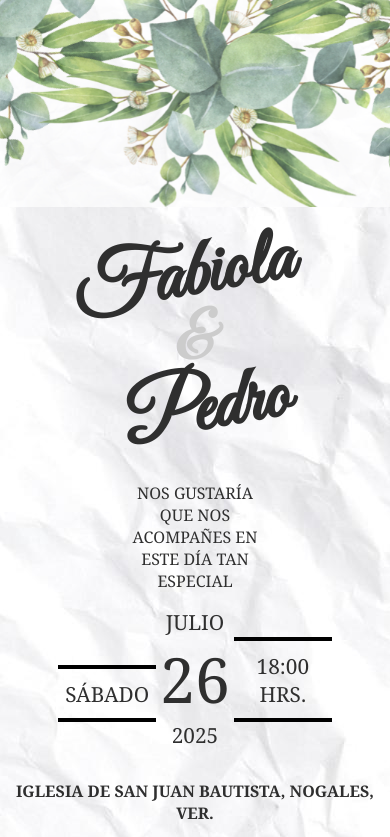
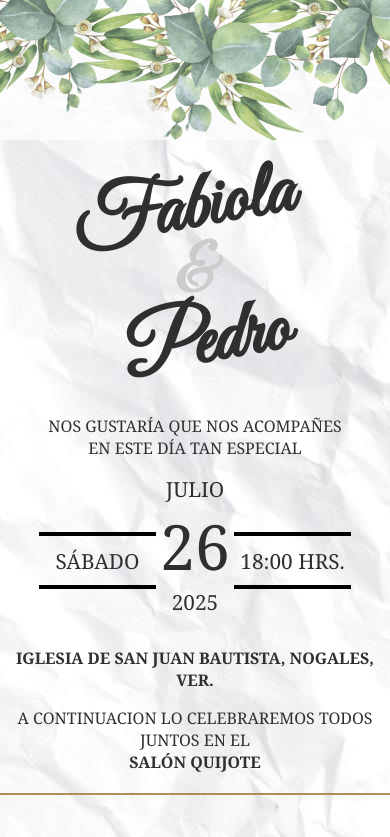
Before and after one commit to betobaz/betobaz.github.io, a plain HTML site: page index.html in a window 390 px wide. Shown: the top 837 px of the page. Drawn offline with Linux system fonts and the light colour scheme.

Commit message:
responsive

```diff
--- a/index.html
+++ b/index.html
@@ -29,7 +29,7 @@
     .top-flowers {
       background: url('./flowers.png') no-repeat center top;
       background-size: cover;
-      height: 207px;
+      height: 140px;
       opacity: .8;
     }
 
@@ -114,7 +114,7 @@
         font-size: 1.3em;
     }
     .date .side{
-        width: 25%;
+        width: 30%;
         border-top: .2em solid #000;
         border-bottom: .2em solid #000;
         padding-top: .5em;
@@ -147,7 +147,7 @@
         <div class="names" style="margin-top:-0.5em">Pedro</div>
     </div>
 
-    <p style="text-transform:uppercase; padding: 0em 8em;">Nos gustaría que nos acompañes en este día tan especial</p>
+    <p style="text-transform:uppercase; padding: 0em 3em;">Nos gustaría que nos acompañes en este día tan especial</p>
 
     <div class="date">
 
```
